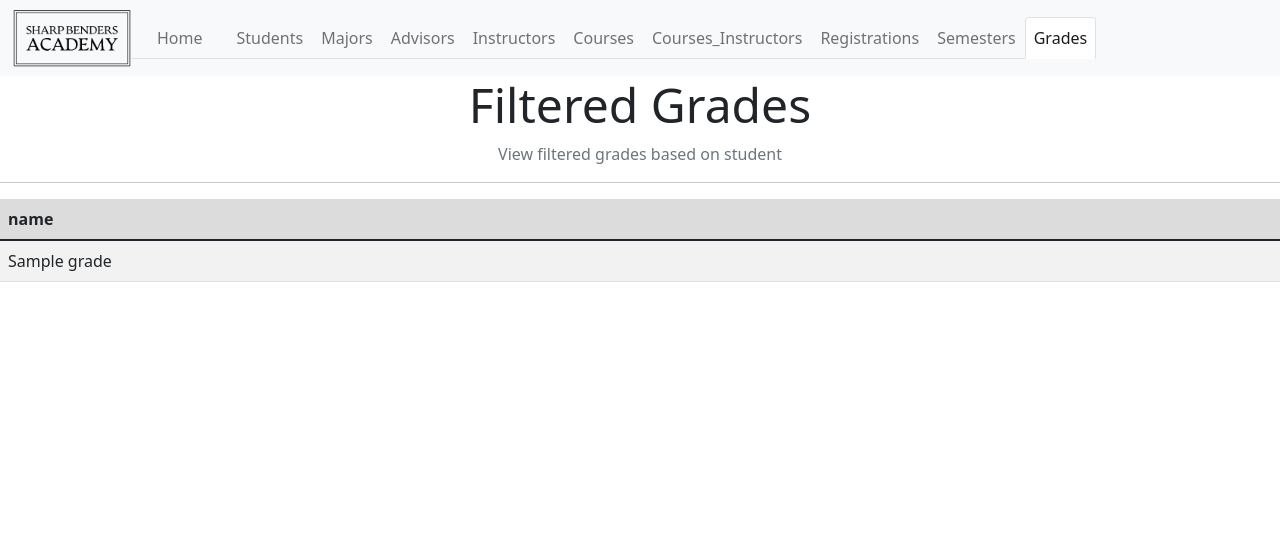
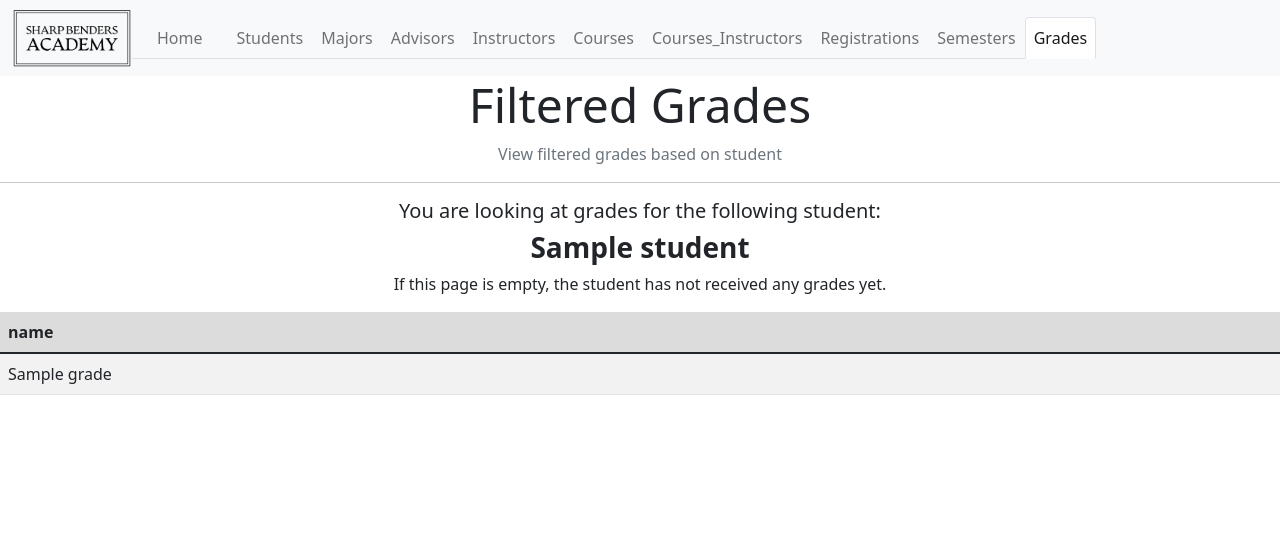
Before and after one commit to Sharp-Benders-Academy/Sharp-Benders-Academy, a Flask app: template templates/grades_filter.j2 in a window 1280 px wide. Shown: the top 536 px of the page. Run offline with Flask 2, Linux system fonts and the light colour scheme; the template is opened without the code that fills it: most values are stand-ins (such as "Sample title", 1, 10 or a date in 2020); some libraries are stand-ins or nearby versions.

Commit message:
add content to grades_filter

```diff
--- a/app.py
+++ b/app.py
@@ -545,29 +545,38 @@ def grades():
 @app.route('/filter_grades', methods=['POST', 'GET'])
 def filter_grades():
 
-        # get filter student id from the form on grades page
-        filter_student_id = request.form["filter_student_id"]
+    # get filter student id from the form on grades page
+    filter_student_id = request.form["filter_student_id"]
 
-        # mySQL query to grab the info of the grades with our passed student_id
-        query = """
-        SELECT grade_id AS "Grade ID",
-        CONCAT(Students.first_name, ' ', Students.last_name) AS Student,
-        Courses.title AS Course,
-        CASE
-            WHEN passed_course = 1 THEN 'YES'
-            WHEN passed_course = 0 THEN 'NO'
-        END AS "Passed Course"
-        FROM Grades
-        INNER JOIN Students ON Grades.student_id = Students.student_id
-        INNER JOIN Courses ON Grades.course_id = Courses.course_id
-        WHERE Students.student_id
-        = %s;
-        """ % (filter_student_id)
-        cursor = db.execute_query(db_connection=db_connection, query=query)
-        grades = cursor.fetchall()
+    # mySQL query to grab the info of the grades with our passed student_id
+    query = """
+    SELECT grade_id AS "Grade ID",
+    CONCAT(Students.first_name, ' ', Students.last_name) AS Student,
+    Courses.title AS Course,
+    CASE
+        WHEN passed_course = 1 THEN 'YES'
+        WHEN passed_course = 0 THEN 'NO'
+    END AS "Passed Course"
+    FROM Grades
+    INNER JOIN Students ON Grades.student_id = Students.student_id
+    INNER JOIN Courses ON Grades.course_id = Courses.course_id
+    WHERE Students.student_id
+    = %s;
+    """ % (filter_student_id)
+    cursor = db.execute_query(db_connection=db_connection, query=query)
+    grades = cursor.fetchall()
 
-        # render grades_filter page passing our query data for grades and the student_id to the template
-        return render_template("grades_filter.j2", grades=grades)
+    # Populate Student Name
+    query2 = """
+    SELECT CONCAT(first_name, ' ', last_name) AS Student FROM Students
+    WHERE Students.student_id
+    = %s;
+    """ % (filter_student_id)
+    cursor = db.execute_query(db_connection=db_connection, query=query2)
+    student_name = cursor.fetchall()
+
+    # render grades_filter page passing our query data for grades and the student_id to the template
+    return render_template("grades_filter.j2", grades=grades, student_name=student_name)
 
 # Listener
 if __name__ == "__main__":
--- a/templates/grades_filter.j2
+++ b/templates/grades_filter.j2
@@ -24,8 +24,14 @@
     <p class="text-muted">View filtered grades based on student</p>
 </div>
 
+<hr>
 
-<hr>
+<div class="container-fluid text-center">
+    <h5>You are looking at grades for the following student:</h5>
+    <h3><b>{{ student_name[0].Student }}</b></h3>
+    <p>If this page is empty, the student has not received any grades yet.</p>
+</div>
+
 
 <div style="display: block; max-height: 450px; overflow-y: auto; width:100%;">
     <table class="table table-striped table-hover">
```
